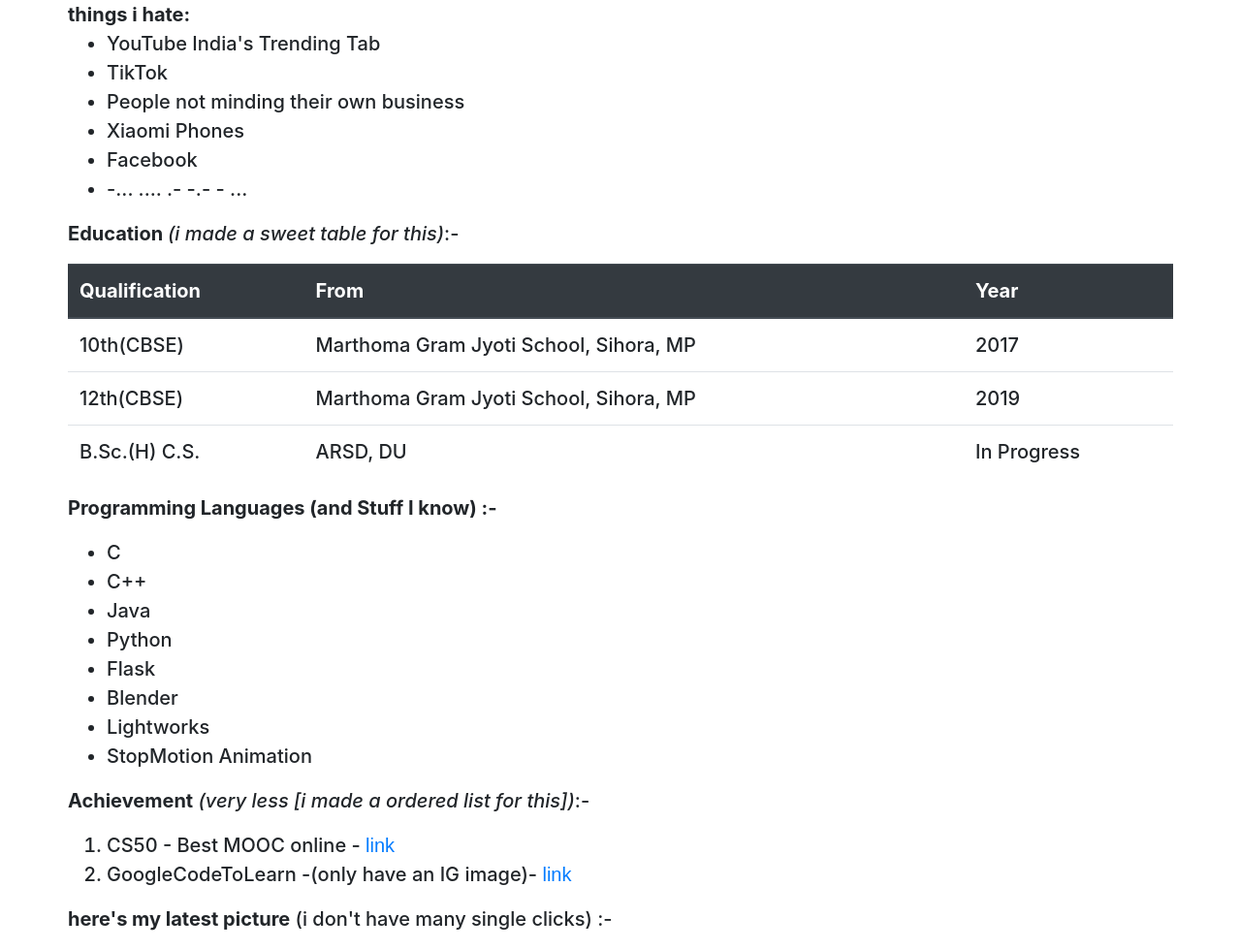
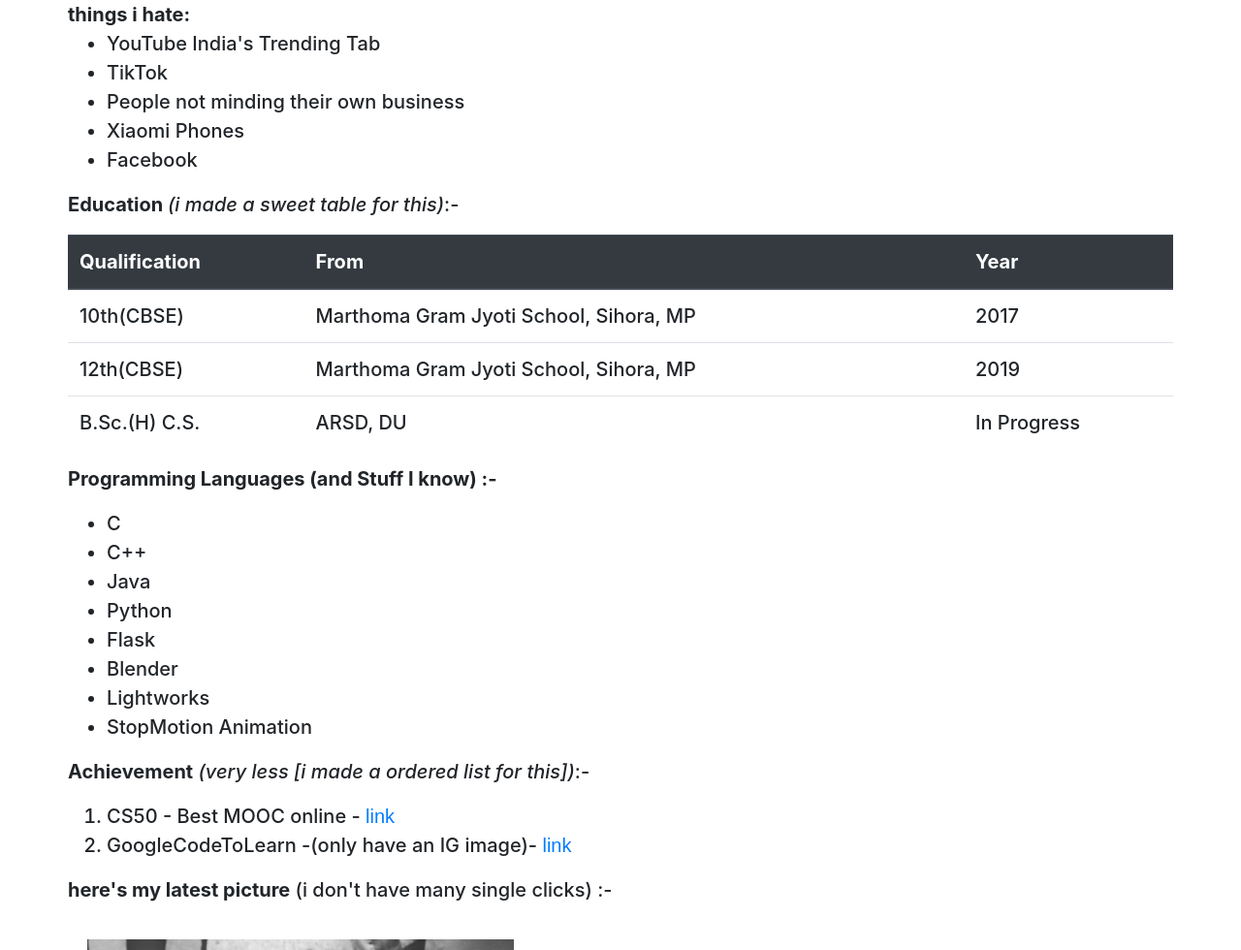
Before and after one commit to ish-u/ish-u.github.io, a plain HTML site: page about.html in a window 1280 px wide. Shown: the part 969-1949 px from the top of the page at 97% size. Drawn offline with nearby package versions, Linux system fonts and the light colour scheme; a web font is replaced by a local one.

Commit message:
Update about.html

```diff
--- a/about.html
+++ b/about.html
@@ -85,7 +85,6 @@
               <li>People not minding their own business</li>
               <li>Xiaomi Phones</li>
               <li>Facebook</li>
-              <li>-... .... .- -.- - ...</li>
             </ul>
             <p><b>Education </b><em>(i made a sweet table for this)</em>:-</p>
             <table class="table">
```
